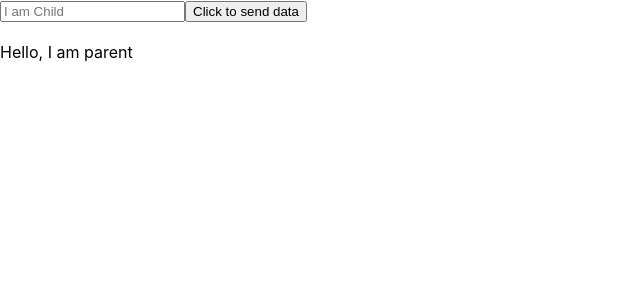
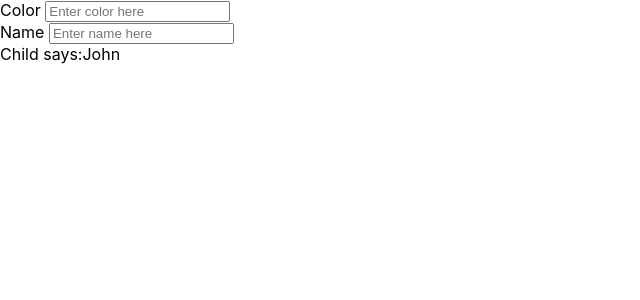
Before and after one commit to adityaguptady/React-practice, a React (Create React App) app: page / in a window 1280 px wide. Shown: the top 300 px of the page, without its empty margins (0-640 px from the left). Built offline with nearby package versions, Linux system fonts and the light colour scheme.

Commit message:
Component communication

```diff
--- a/src/App.js
+++ b/src/App.js
@@ -2,164 +2,58 @@
 import React from 'react';
 
 // feature branch code
-class AppInner extends React.Component
+
+//child component
+class InnerComponent extends React.Component
 {
-  sendData = () =>
+  constructor(props)
   {
-    this.props.parentCallBack(document.getElementById("inputBox").value)
+    super(props)
   }
 
   render()
   {
-    return (
-      <div>
-        <input type='text' id='inputBox' placeholder='I am Child'></input>
-        <button onClick={this.sendData}>Click to send data</button>
-      </div>
-    );
+    const style = {color:this.props.color}
+    return <div>
+      Child says:
+      <span style={style}>{this.props.name}</span>
+    </div>
+  }
+
+  componentWillUnmount()
+  {
+    console.log("Inside componentWillUnmount")
   }
 }
 
+//parent component
 class App extends React.Component
 {
-  state = {message:"Hello, I am parent"}
+  state = {childColor:"black", name:"John"}
 
-  getDataFromChild = (childData) =>
+  changeColor = () =>
   {
-    console.log("Received Data from Child now: "+childData)
-    this.setState({message: childData})
+    const colorText = document.getElementById("colorText").value
+    this.setState({color:colorText})
   }
+
+  changeName = () =>
+  {
+    const nameText = document.getElementById("nameText").value
+    this.setState({name:nameText})
+  }
+
 
   render()
   {
-    console.log(this.state.message)
-    return (
-    <div>
-      <AppInner parentCallBack = {this.getDataFromChild}/>
+    return <div>
+      Color <input type='Text' placeholder='Enter color here' onChange={this.changeColor} id="colorText"></input>
       <br/>
-      <div>{this.state.message}</div>
+      Name <input type='Text' placeholder='Enter name here' onChange={this.changeName} id="nameText"></input>
+      <InnerComponent color={this.state.color} name={this.state.name}/>
     </div>
-    );
   }
 }
-
-//Passing Data from Parent to child
-  // class AppInner extends React.Component
-  // {
-  //   constructor(props)
-  //   {
-  //     super(props)
-  //   }
-
-  //   render()
-  //   {
-  //     const style = {color:this.props.color}
-  //     return <span style={style}>{this.props.name}</span>
-  //   }
-
-  // }
-
-  // class App extends React.Component
-  // {
-  //   state = {childColor: "green", name: "John"}
-
-  //   changeColor = () =>
-  //   {
-  //     const colorName = document.getElementById("colorBox").value
-  //     this.setState({childColor:colorName})
-  //   }
-
-  //   changeName = () =>
-  //   {
-  //     const name = document.getElementById("nameBox").value
-  //     this.setState({name:name})
-  //   }
-
-  //   render()
-  //   {
-  //     return (
-  //       <div>
-  //         Color <input type='text' onChange={this.changeColor} id="colorBox"/>
-  //         <br/>
-  //         Name <input type="text" onChange={this.changeName} id="nameBox"/>
-  //         <AppInner color={this.state.childColor} name={this.state.name}/>
-  //       </div>
-  //     );
-  //   }
-  // }
-//Passing Data from Parent to child
-
-// class InnerComponent extends React.Component
-// {
-//   constructor()
-//   {
-//     super()
-//   }
-
-//   render()
-//   {
-//     return <div>This is inner component</div>
-//   }
-
-//   componentWillUnmount()
-//   {
-//     console.log("Inside componentWillUnmount")
-//   }
-
-// }
-
-// class App extends React.Component
-// {
-//   state = {todo: []}
-
-//   constructor(props)
-//   {
-//     super(props)
-//     this.handleClick = this.handleClick.bind(this)
-//   }
-
-//   handleClick(event)
-//   {
-//     event.preventDefault()
-//     //console.log("handleClick is clicked")
-//     let newTodo = document.getElementById("addTodo").value
-//     let newTodoObject = {
-//       id: new Date().getTime(),
-//       text: newTodo,
-//     }
-//     //console.log("Text readed: "+newTodo)
-//     // console.log(newTodoObject)
-//     // //console.log(this.state)
-//     //this.setState({counter:this.state.counter+1})
-//     this.state.todo.push(newTodoObject)
-//     this.setState({todo:this.state.todo})
-//     console.log(this.state)
-//     document.getElementById("addTodo").value = ""
-//     this.state.todo.map((tempTodo) =>{
-//       return ("ID: "+tempTodo.id+", Text: "+tempTodo.text)
-//     })
-//     //alert("clicked")
-//   }
-
-
-//   render()
-//   {
-//     return <div>
-//       <h1>ToDo list</h1>
-//       <form onSubmit={this.handleClick}>
-//         <input type="text" id='addTodo'/>
-//         <button type='submit'>Add To-do</button>
-//       </form>
-//       <div>
-//         {this.state.todo.map((tempTodo) =>
-//         {
-//           return <div>{tempTodo.text}</div>
-//         })
-//         }
-//       </div>
-//     </div>
-//   }
-
 
   // state = {
   //   counter:0,
```
